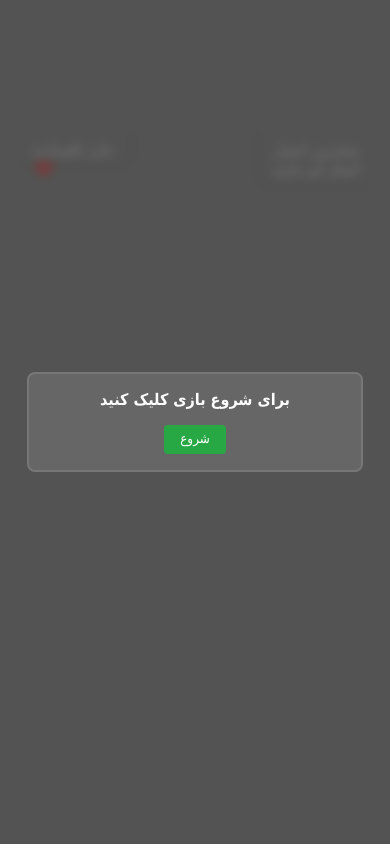
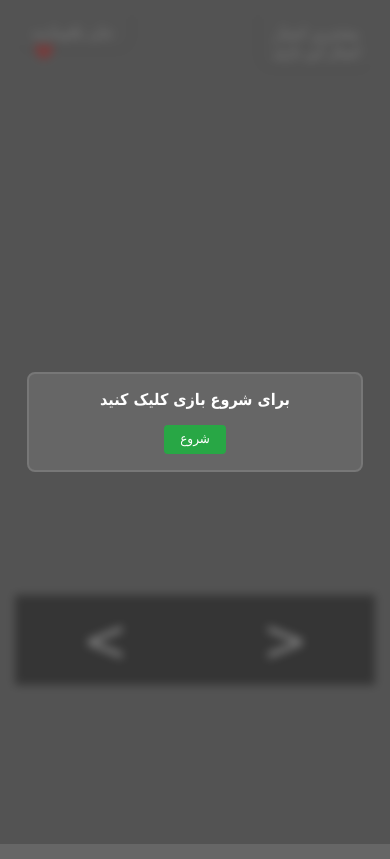
Before and after one commit to amirabbas-gh/cargame, a plain HTML site: page index.html in a window 390 px wide. Drawn offline with Linux system fonts and the light colour scheme.

Commit message:
feat: add mobile controllers into game

```diff
--- a/assets/main.js
+++ b/assets/main.js
@@ -110,6 +110,17 @@ onkeydown = (evn) => {
     }
 }
 
+let controllers = document.querySelectorAll(".mobileController > span");
+for(let controller of controllers) {
+    controller.onclick = () => {
+        if(controller.classList.contains("left")) {
+            if (carModel.x == 200) carModel.move = -5;
+        } else {
+            if (carModel.x == 85) carModel.move = 5;
+        }
+    }
+}
+
 // start game
 let stared = false;
 let startModals = Array.from(document.querySelectorAll(".modal"));
--- a/index.html
+++ b/index.html
@@ -23,6 +23,10 @@
                 <div id="score"></div>
             </div>
             <canvas></canvas>
+            <div class="mobileController">
+                <span class="left"><</span>
+                <span class="right">></span>
+            </div>
         </div>
 
         <div class="modal active" id="start">
--- a/style.css
+++ b/style.css
@@ -15,16 +15,32 @@ body, html {
     width: 100%;
     height: 100%;
     justify-content: center;
-    align-items: center;
+    align-items: start;
     background-color: #666;
     margin: auto;
+    padding-top: 15px;
 }
 
 .gameBoard {
     position: relative;
     width: 360px;
     height: 580px;
-    overflow-y: hidden;
+    /* overflow-y: hidden; */
+    > .mobileController {
+        width: 100%;
+        position: absolute;
+        left: 0;
+        top: 100%;
+        display: flex;
+        align-items: center;
+        > span {
+            width: 100%;
+            padding: 10px 0;
+            text-align: center;
+            font-size: 60px;
+            background-color: #000;
+        }
+    }
 }
 
 .way {
```
